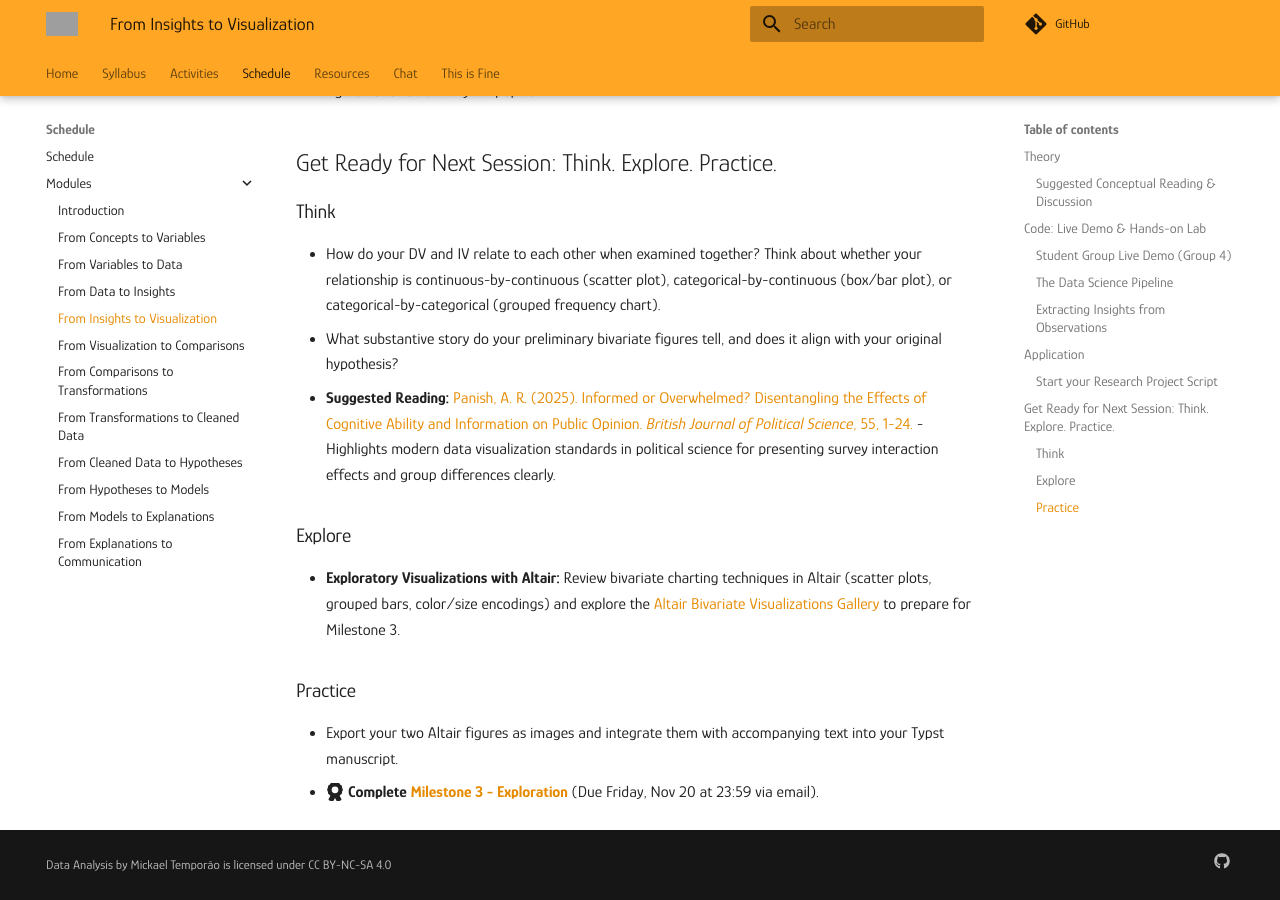
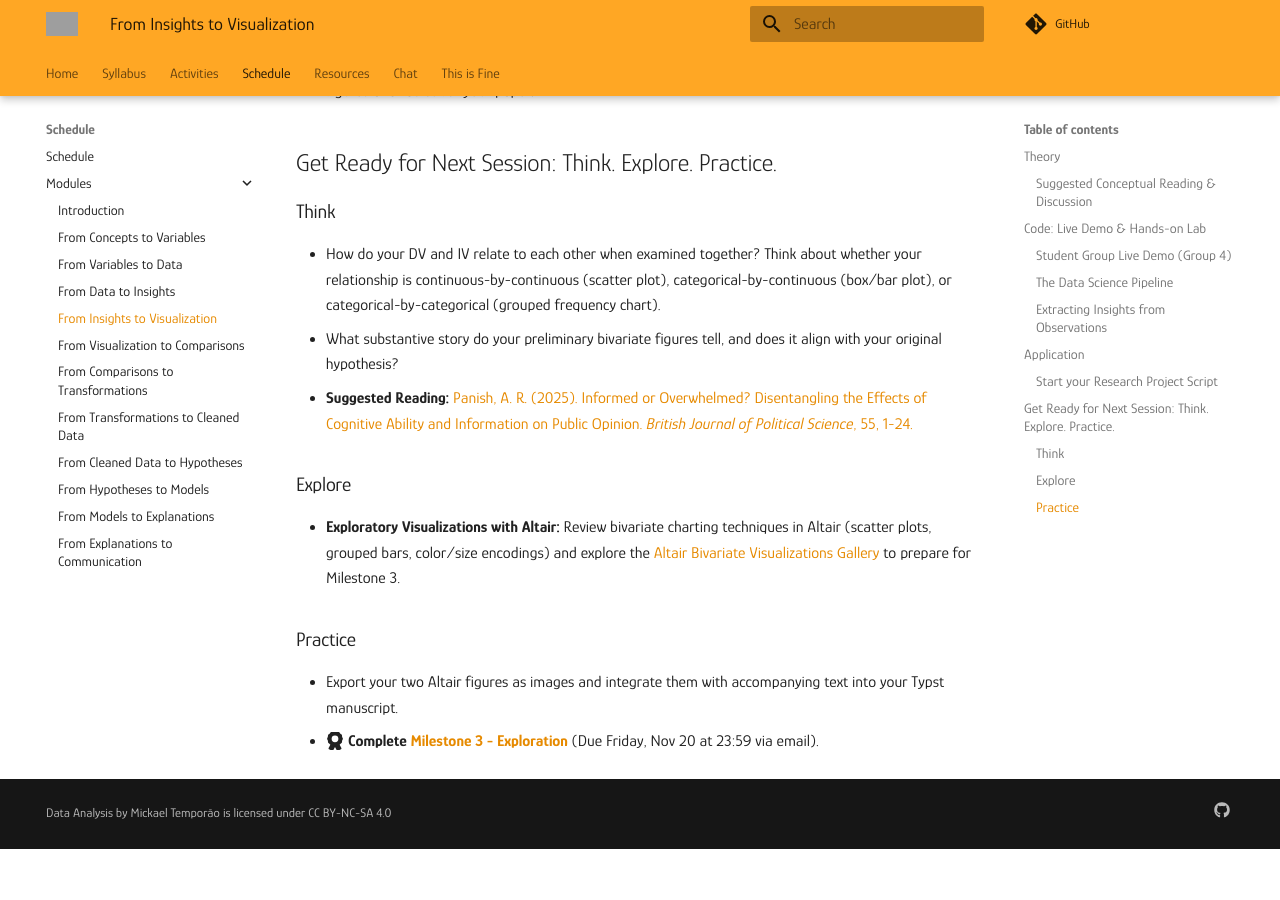
Before and after one commit to mickaeltemporao/data-analysis, an MkDocs documentation site: the page built from docs/modules/exploration-2.md, in a window 1280 px wide and 900 px high, scrolled down 1402 px. Built offline with MkDocs 1.6.1 and Material for MkDocs 9.7.7, drawn with Linux system fonts in a browser that asks for light colours; comment, search, counter and statistics services are not loaded; after the commit the page ends 2251 px from its top, so only the background shows below that; grey boxes are pictures that could not be loaded.

Commit message:
fix: update article descriptions

```diff
--- a/docs/modules/exploration-2.md
+++ b/docs/modules/exploration-2.md
@@ -33,7 +33,7 @@
 ### Think
 - How do your DV and IV relate to each other when examined together? Think about whether your relationship is continuous-by-continuous (scatter plot), categorical-by-continuous (box/bar plot), or categorical-by-categorical (grouped frequency chart).
 - What substantive story do your preliminary bivariate figures tell, and does it align with your original hypothesis?
-- **Suggested Reading:** [Panish, A. R. (2025). Informed or Overwhelmed? Disentangling the Effects of Cognitive Ability and Information on Public Opinion. *British Journal of Political Science*, 55, 1-24.](https://www.cambridge.org/core/journals/british-journal-of-political-science/article/informed-or-overwhelmed-disentangling-the-effects-of-cognitive-ability-and-information-on-public-opinion/75BE14D71B91D44CC700F93F37CDC398) - Highlights modern data visualization standards in political science for presenting survey interaction effects and group differences clearly.
+- **Suggested Reading:** [Panish, A. R. (2025). Informed or Overwhelmed? Disentangling the Effects of Cognitive Ability and Information on Public Opinion. *British Journal of Political Science*, 55, 1-24.](https://www.cambridge.org/core/journals/british-journal-of-political-science/article/informed-or-overwhelmed-disentangling-the-effects-of-cognitive-ability-and-information-on-public-opinion/75BE14D71B91D44CC700F93F37CDC398)
 
 ### Explore
 - **Exploratory Visualizations with Altair:** Review bivariate charting techniques in Altair (scatter plots, grouped bars, color/size encodings) and explore the [Altair Bivariate Visualizations Gallery](https://altair-viz.github.io/gallery/index.html) to prepare for Milestone 3.
```
Also changed, not shown: docs/modules/exploration-1.md (+1 -1 lines), docs/modules/introduction.md (+1 -1 lines), docs/modules/next.md (+1 -1 lines), docs/modules/variables.md (+1 -1 lines).
